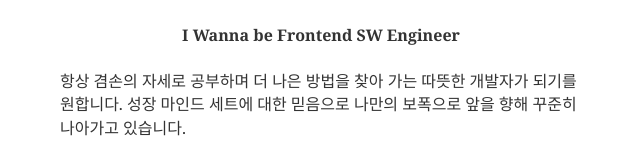
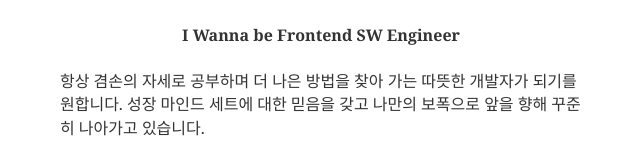
Before and after one commit to hyuns619/hyuns.github.io, a Gatsby site: page /about in a window 1280 px wide. Shown: the part 576-736 px from the top of the page, 319-959 px from the left. Built offline with nearby package versions, Linux system fonts and the light colour scheme; Gatsby itself is replaced by a stand-in of ours; some packages are replaced by stand-ins of ours; what typography-theme-github would draw is missing.

Commit message:
docs : Edit content resume.md

```diff
--- a/content/__about/resume-en.md
+++ b/content/__about/resume-en.md
@@ -16,7 +16,7 @@ _Always thanks for learning. My goal is to become a **software artisan who share
 
 </div>
 
-항상 겸손의 자세로 공부하며 더 나은 방법을 찾아 가는 따뜻한 개발자가 되기를 원합니다. 성장 마인드 세트에 대한 믿음으로 나만의 보폭으로 앞을 향해 꾸준히 나아가고 있습니다.
+항상 겸손의 자세로 공부하며 더 나은 방법을 찾아 가는 따뜻한 개발자가 되기를 원합니다. 성장 마인드 세트에 대한 믿음을 갖고 나만의 보폭으로 앞을 향해 꾸준히 나아가고 있습니다.
 
 |            |                                                                               |
 | :--------: | ----------------------------------------------------------------------------- |
```
